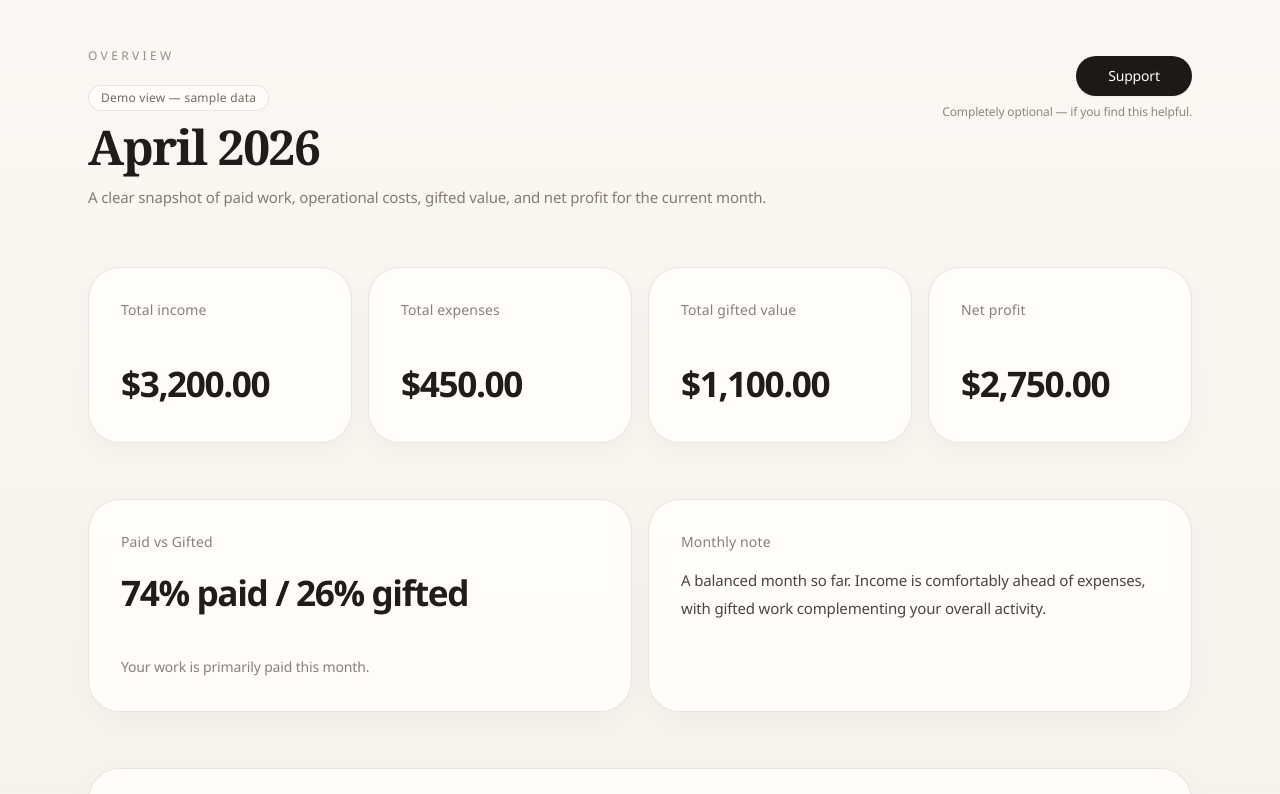
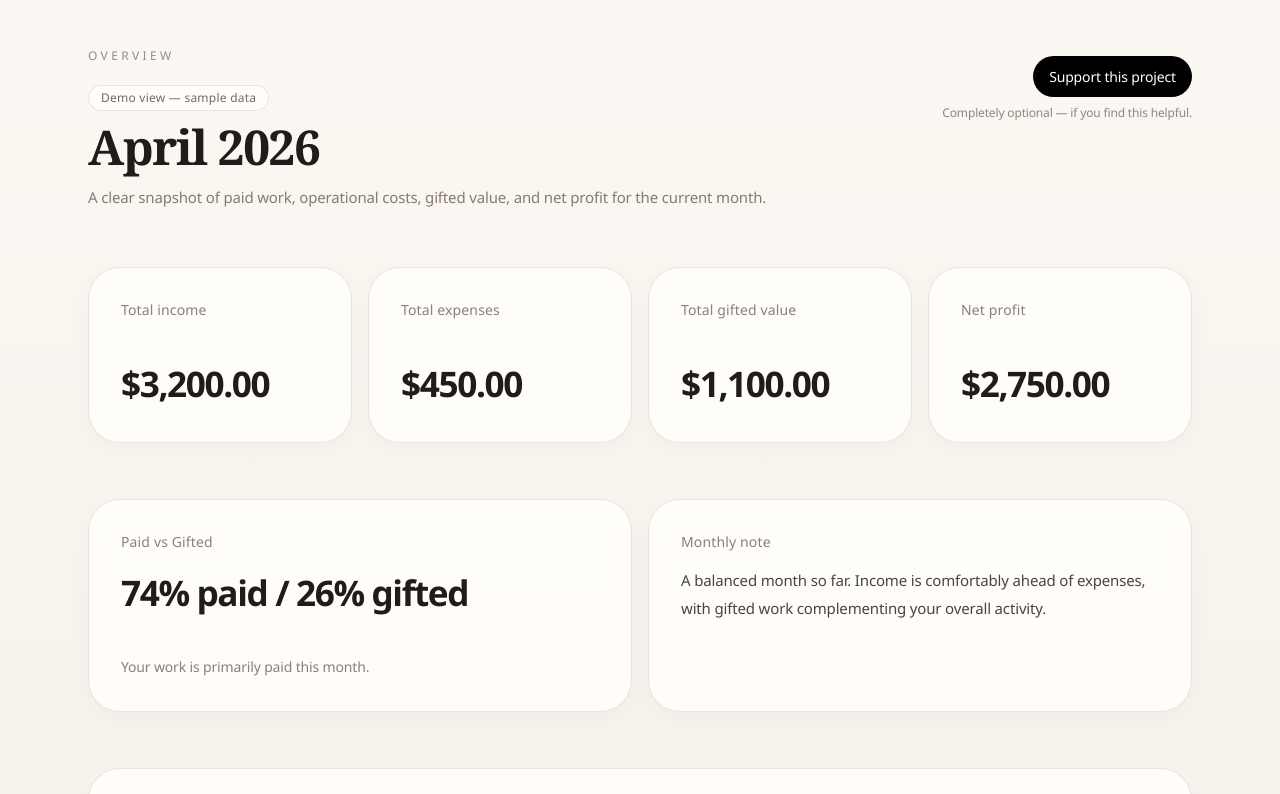
Before and after one commit to sleepingbeautytravels/creator-ledger, a Next.js app: page /demo in a window 1280 px wide. Shown: the top 794 px of the page. Built offline with nearby package versions, Linux system fonts and the light colour scheme.

Commit message:
Fix support button text visibility + unify styling

```diff
--- a/components/support-button.tsx
+++ b/components/support-button.tsx
@@ -8,10 +8,20 @@ export function SupportButton({ className = "" }: SupportButtonProps) {
       href="https://buymeacoffee.com/sleepingbeautytravels"
       target="_blank"
       rel="noreferrer"
-      className={`inline-flex items-center justify-center rounded-full bg-stone-900 px-4 py-2.5 text-sm font-medium text-white no-underline shadow-[0_1px_2px_rgba(32,28,26,0.05)] transition-[background-color,box-shadow] duration-300 ease-out hover:bg-stone-800 hover:shadow-[0_6px_16px_rgba(32,24,16,0.06)] ${className}`.trim()}
-      style={{ color: "#ffffff" }}
+      className={`inline-flex items-center justify-center rounded-full bg-black px-4 py-2.5 text-[14px] font-medium text-white no-underline transition-[background-color] duration-300 ease-out hover:bg-[#222222] hover:text-white ${className}`.trim()}
+      style={{
+        display: "inline-flex",
+        alignItems: "center",
+        justifyContent: "center",
+        backgroundColor: "#000000",
+        color: "#ffffff",
+        fontWeight: 500,
+        fontSize: "14px",
+        padding: "10px 16px",
+        borderRadius: "9999px"
+      }}
     >
-      Support
+      Support this project
     </a>
   );
 }
```
